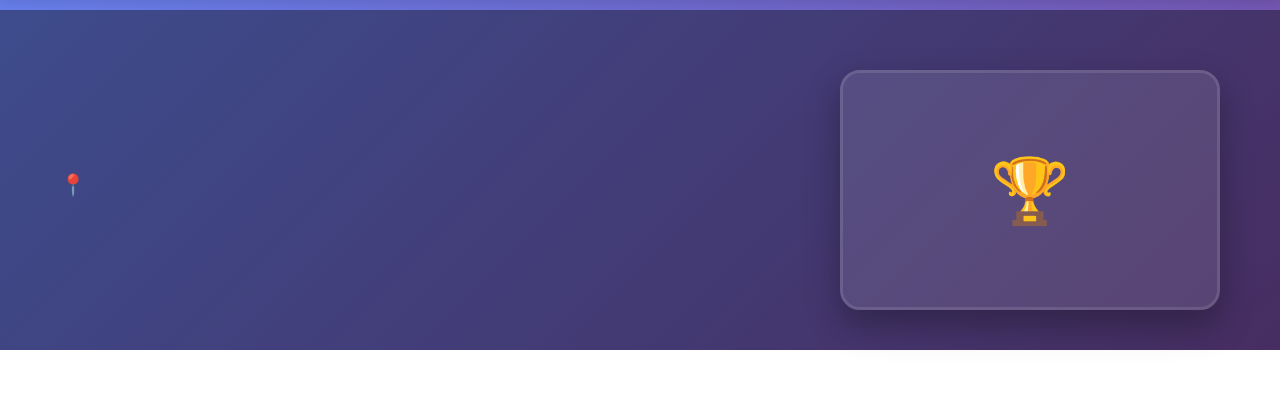
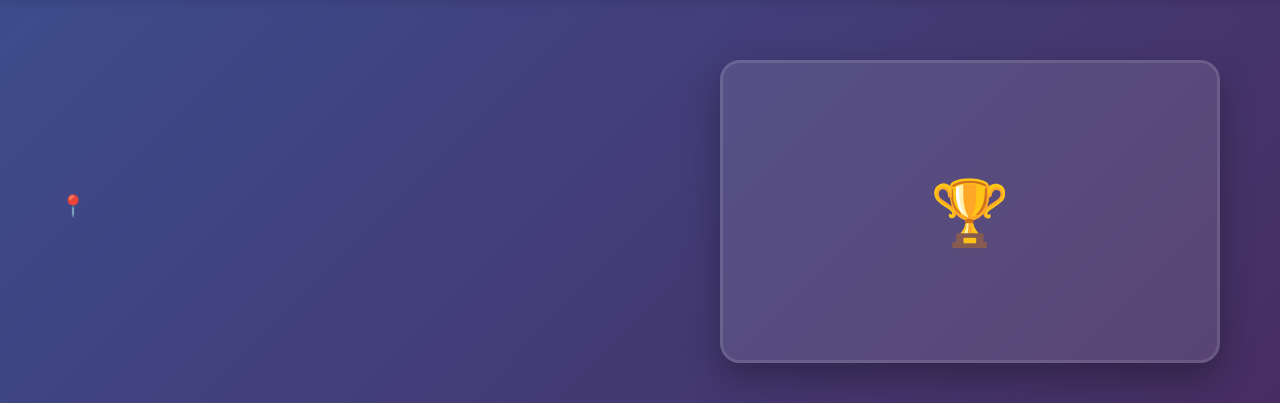
Before and after one commit to GianlucaDamico/ProyectoGS, a Django app: template core/templates/core/complejo_detalle.html in a window 1280 px wide. Shown: the part 99-503 px from the top of the page. Run offline with Django 4.2, Linux system fonts and the light colour scheme; the template is opened without the code that fills it, so the values that code supplies are empty; parts of the project's set-up code (start-up, migrations or seed data) failed here and were passed over.

Commit message:
redimensionado imagen en complejo_detalle

```diff
--- a/core/static/core/complejo.css
+++ b/core/static/core/complejo.css
@@ -1746,8 +1746,8 @@ body {
 
 /* ============ Contenedor de la Imagen ============ */
 .hero-image-display {
-    width: 380px; /* Tamaño generoso para la vista pública */
-    height: 240px;
+    width: 500px; /* Tamaño generoso para la vista pública */
+    height: 303px;
     flex-shrink: 0; /* Evita que la imagen se aplaste si hay mucho texto */
     border-radius: 20px;
     overflow: hidden;
```
